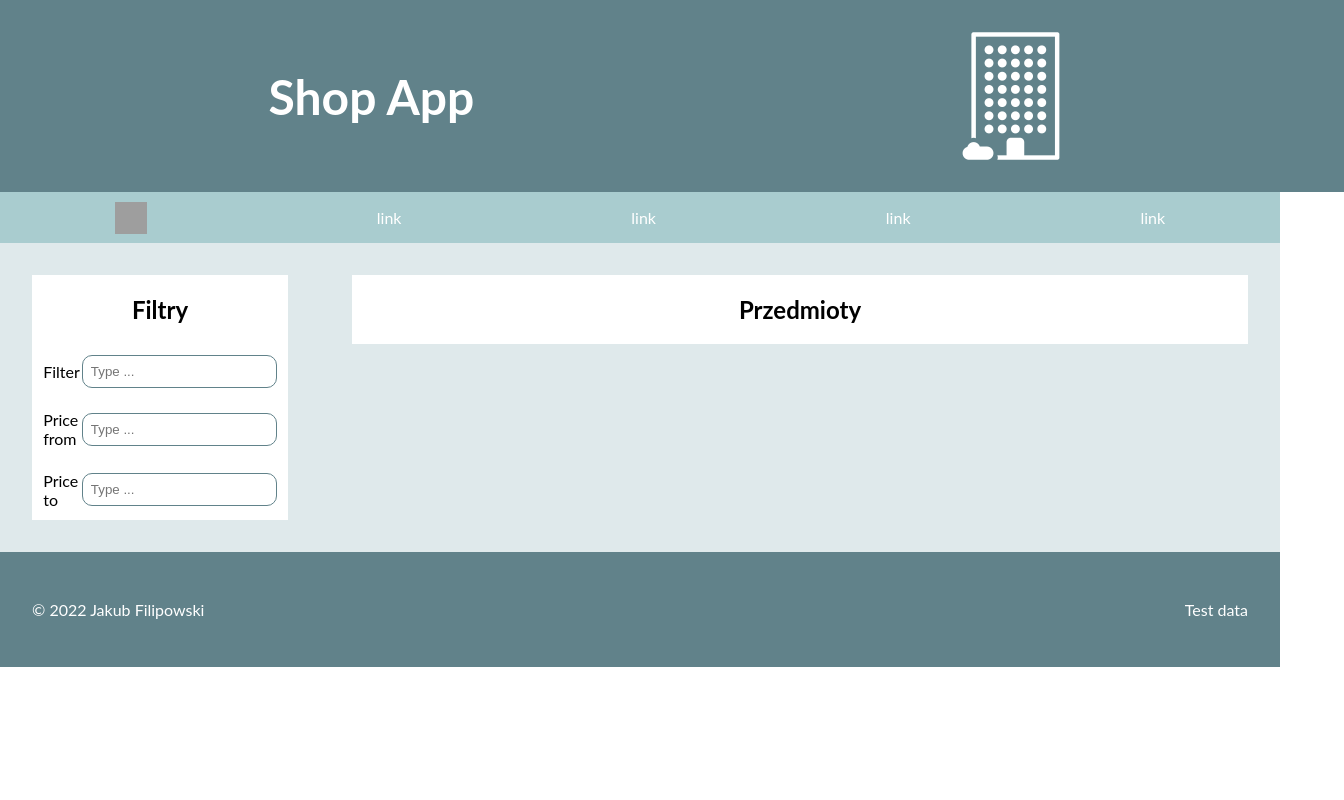
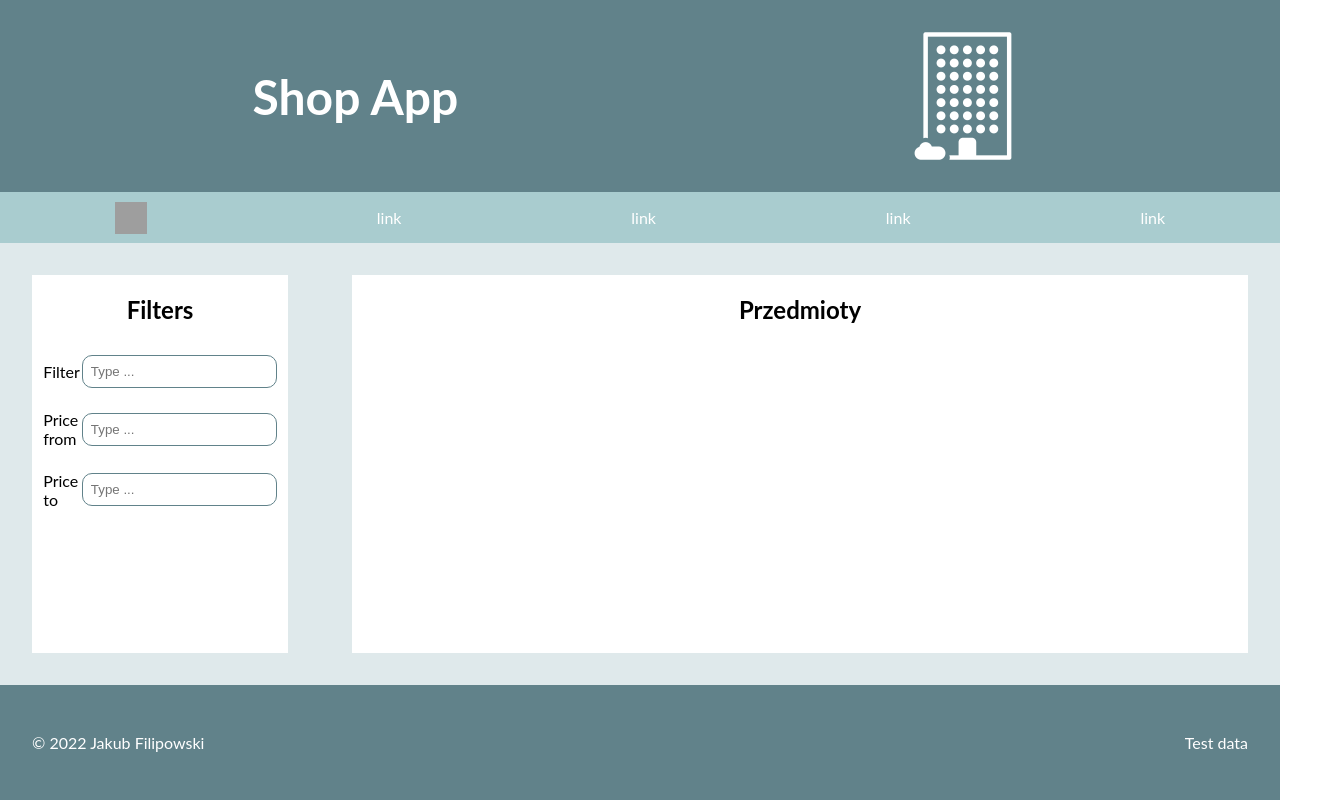
Before and after one commit to Arwer234/shopApp, a React (Create React App) app: page / in a window 1280 px wide. Shown: the whole page, 1344 px wide, since content can reach past the window. Built offline with nearby package versions, Linux system fonts and the light colour scheme; grey boxes are pictures that could not be loaded; the HTML template or start-up script is replaced by a standard one.

Commit message:
style tweaks

```diff
--- a/src/App.module.css
+++ b/src/App.module.css
@@ -1,7 +1,8 @@
-.main{
+.shop-content{
     display:flex;
     flex-direction: row;
     background-color: #DFE9EB;
+    flex-grow:7;
 }
 .footer{
     background-color: #61828A;
@@ -11,3 +12,8 @@
     justify-content: space-between;
     color:white;
 }
+.main{
+    min-height: 100%;
+    display:flex;
+    flex-direction: column;
+}
--- a/src/App.tsx
+++ b/src/App.tsx
@@ -8,10 +8,10 @@ import ShopItems from './components/ShopItems';
 
 function App() {
   return (
-    <Fragment>
+    <div className={classes[`main`]}>
       <Header/>
       <Navbar/>
-      <main className={classes.main}>
+      <main className={classes[`shop-content`]}>
         <Filters/>
         <ShopItems/>
       </main>
@@ -19,7 +19,7 @@ function App() {
         <p>© 2022 Jakub Filipowski</p>
         <p>Test data</p>
       </footer>
-    </Fragment>
+    </div>
   );
 }
 
--- a/src/components/Filters.module.css
+++ b/src/components/Filters.module.css
@@ -1,6 +1,5 @@
 .filters{
     flex-grow: 1;
-    height:100%;
     max-width:256px;
     margin:2rem;
     background-color: darkgrey;
--- a/src/components/Filters.tsx
+++ b/src/components/Filters.tsx
@@ -35,9 +35,7 @@ const Filters = (props: Props) => {
 
   return (
     <div className = {classes.filters}>
-        <h2>Filtry</h2>
-
-
+        <h2>Filters</h2>
         <div className={classes[`filters-list`]}>
           <div className={classes[`filters-filtergroup`]}>
             <label htmlFor='productNameFilter'>Filter</label>
--- a/src/components/Header.module.css
+++ b/src/components/Header.module.css
@@ -5,7 +5,6 @@
     color:white;
 }
 .header{
-    width:100%;
     display:flex;
     flex-direction: row;
     justify-content: space-around;
--- a/src/components/ShopItems.module.css
+++ b/src/components/ShopItems.module.css
@@ -1,6 +1,5 @@
 .shopItems{
     flex-grow:5;
-    height:100%;
 
     margin:2rem;
     background-color: white;
--- a/src/index.css
+++ b/src/index.css
@@ -1,5 +1,6 @@
 body {
   margin: 0;
+  height:100%;
   font-family: 'lato';
   -webkit-font-smoothing: antialiased;
   -moz-osx-font-smoothing: grayscale;
@@ -7,4 +8,10 @@ body {
 
 html{
   font-size:16px;
+  height:100%;
+  margin:0;
+  position:relative;
 }
+#root{
+  height:100%;
+}
```
